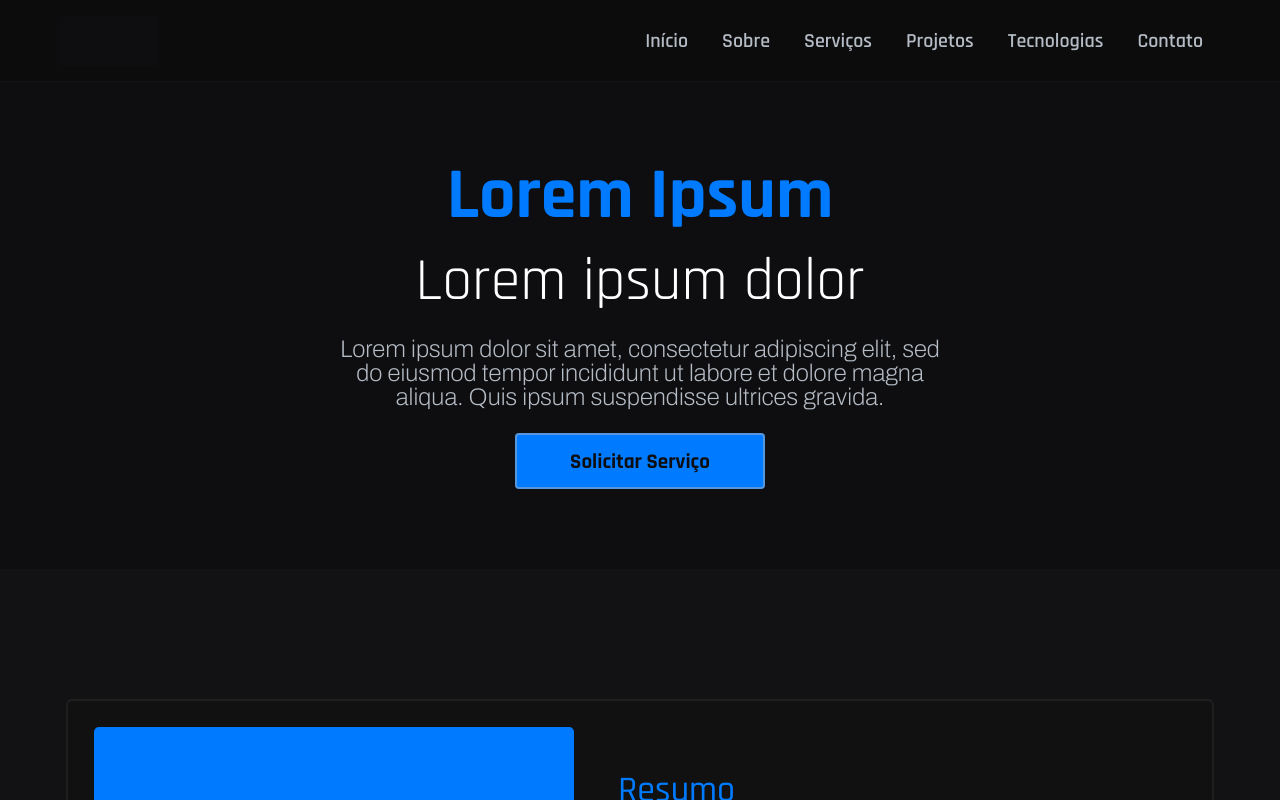
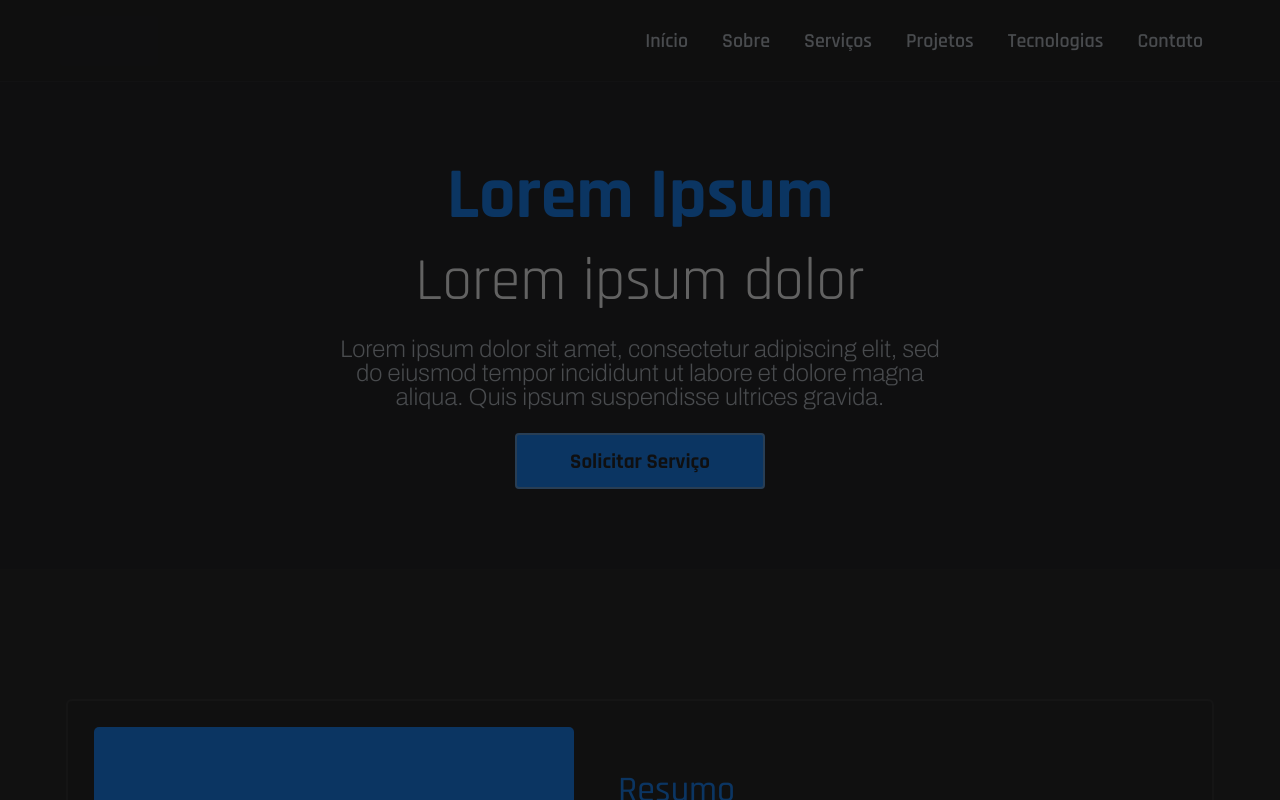
Before and after one commit to eubrunocoelho/portfolio, a Vue app: page / in a window 1280 px wide. Shown: the top 800 px of the page. Built offline with nearby package versions, Linux system fonts and the light colour scheme; a web font is replaced by a local one.

Commit message:
style: add style to overlay window

```diff
--- a/src/App.vue
+++ b/src/App.vue
@@ -1,4 +1,5 @@
 <template>
+    <VueWindow></VueWindow>
     <VueHeader></VueHeader>
     <main>
         <VuePresentation></VuePresentation>
@@ -12,6 +13,7 @@
 </template>
 
 <script>
+import VueWindow from './components/Window/Window.vue';
 import VueHeader from './components/Header/Header.vue';
 import VuePresentation from './components/Presentation/Presentation.vue';
 import VueSummary from './components/Summary/Summary.vue';
@@ -24,6 +26,7 @@ import VueFooter from './components/Footer/Footer.vue';
 export default {
     name: 'App',
     components: {
+        VueWindow,
         VueHeader,
         VuePresentation,
         VueSummary,
--- a/src/assets/scss/modules/_variables.scss
+++ b/src/assets/scss/modules/_variables.scss
@@ -9,6 +9,9 @@
     --background-color: #121214;
     --show-more-link-color: #007bff;
     --show-more-chevron-color: invert(28%) sepia(56%) saturate(3341%) hue-rotate(201deg) brightness(105%) contrast(104%);
+
+    // WINDOW-OVERLAY
+    --window-overlay-background-color: #111111;
 
     // HEADER
     --header-background-color: #0c0c0d;
--- /dev/null
+++ b/src/components/Window/Window.vue
@@ -0,0 +1,13 @@
+<template>
+    <section class="window"></section>
+</template>
+
+<script>
+export default {
+    name: 'VueWindow',
+};
+</script>
+
+<style type="scss">
+@import './_window-overlay.scss';
+</style>
--- /dev/null
+++ b/src/components/Window/_window-overlay.scss
@@ -0,0 +1,15 @@
+/**
+ * =================================================================================
+ * WINDOW
+ * =================================================================================
+ */
+
+.window {
+    background: var(--window-overlay-background-color);
+    height: 100vh;
+    opacity: .66;
+    pointer-events: all;
+    position: fixed;
+    width: 100vw;
+    z-index: calc(9999 + 1);
+}
```
